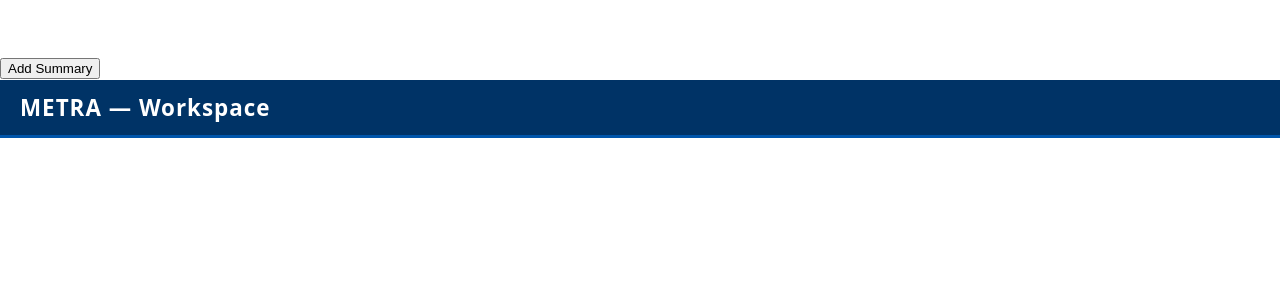
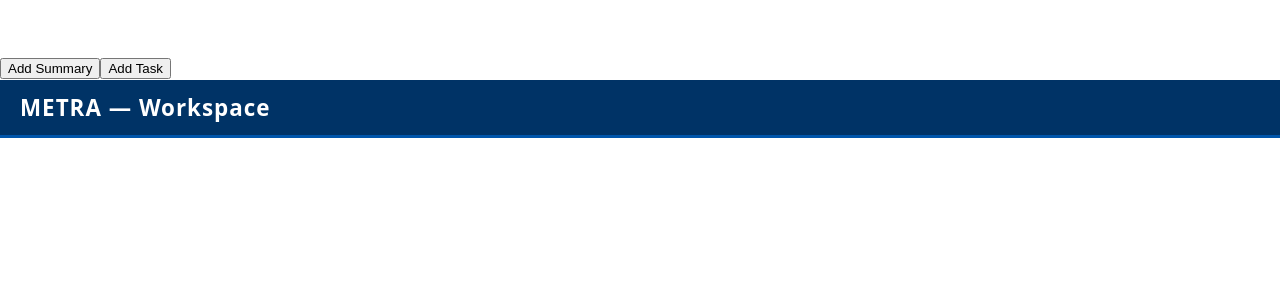
Before and after one commit to johnjkelly1945-ops/project-tracker-vite-pwa-v15, a React (Vite) app: page / in a window 1280 px wide. Shown: the top 300 px of the page. Built offline with nearby package versions, Linux system fonts and the light colour scheme.

Commit message:
Stage 21.3.B — Workspace task creation (inactive, session-only)

```diff
--- a/src/components/PreProject.jsx
+++ b/src/components/PreProject.jsx
@@ -1,68 +1,106 @@
+import { useState } from "react";
+import AddItemPopup from "./AddItemPopup";
+
 /*
 =====================================================================
 METRA — PreProject.jsx
-Stage 21.3.A — Summary Creation via Workspace Owner
+Stage 21.3.B — Add Task (workspace, inactive)
 ---------------------------------------------------------------------
-• PreProject is a renderer / intent-raiser
-• Does NOT own tasks or summaries
-• Calls onAddSummary to mutate authoritative state in App
-• No task creation
-• No activation / popup changes
+• Workspace-only task creation
+• Tasks default to inactive
+• No popup on task click
+• No activation
+• No persistence
 =====================================================================
 */
 
-export default function PreProject({
-  tasks = [],
-  summaries = [],
-  onAddSummary
-}) {
+export default function PreProject() {
+  const [tasks, setTasks] = useState([]);
+  const [summaries, setSummaries] = useState([]);
+  const [popupMode, setPopupMode] = useState(null);
+
   /* -------------------------------------------------
-     Summary creation (PM-by-convention)
+     Create Summary
      ------------------------------------------------- */
   function handleAddSummary() {
-    // PM-only authority is semantic; enforcement deferred (no login yet)
     const title = window.prompt("Summary title");
-    if (!title || !title.trim()) return;
-    onAddSummary(title);
+    if (!title) return;
+
+    setSummaries(prev => [
+      ...prev,
+      {
+        id: crypto.randomUUID(),
+        title: title.trim()
+      }
+    ]);
+  }
+
+  /* -------------------------------------------------
+     Create Task (inactive)
+     ------------------------------------------------- */
+  function handleAddTask(payload) {
+    setTasks(prev => [
+      ...prev,
+      {
+        id: crypto.randomUUID(),
+        title: payload.title,
+        summaryId: payload.summaryId ?? null,
+        active: false
+      }
+    ]);
+
+    setPopupMode(null);
   }
 
   /* -------------------------------------------------
      Render helpers
      ------------------------------------------------- */
-  const tasksForSummary = (id) =>
-    tasks.filter(task => task.summaryId === id);
+  const orphanTasks = tasks.filter(t => t.summaryId == null);
 
-  const orphanTasks = tasks.filter(task => task.summaryId == null);
+  const tasksForSummary = id =>
+    tasks.filter(t => t.summaryId === id);
 
   /* -------------------------------------------------
      Render
      ------------------------------------------------- */
   return (
     <div className="preproject-workspace">
-      {/* Add Summary (PM-by-convention; enforcement deferred) */}
-      <button onClick={handleAddSummary}>
-        Add Summary
-      </button>
+      <div style={{ marginBottom: "1rem" }}>
+        <button onClick={handleAddSummary}>Add Summary</button>
+        <button onClick={() => setPopupMode("add-task")}>
+          Add Task
+        </button>
+      </div>
 
       {/* Orphan tasks */}
-      {orphanTasks.map(task => (
-        <div key={task.id} style={{ cursor: "pointer" }}>
-          {task.title}
-        </div>
-      ))}
+      {orphanTasks.length > 0 && (
+        <section>
+          <h4>Orphan tasks</h4>
+          {orphanTasks.map(task => (
+            <div key={task.id}>{task.title}</div>
+          ))}
+        </section>
+      )}
 
       {/* Summaries */}
       {summaries.map(summary => (
         <section key={summary.id}>
           <h3>{summary.title}</h3>
-
           {tasksForSummary(summary.id).map(task => (
-            <div key={task.id} style={{ cursor: "pointer" }}>
-              {task.title}
-            </div>
+            <div key={task.id}>{task.title}</div>
           ))}
         </section>
       ))}
+
+      {/* Add Task popup */}
+      {popupMode === "add-task" && (
+        <AddItemPopup
+          mode="add-task"
+          summaries={summaries}
+          onConfirm={handleAddTask}
+          onCancel={() => setPopupMode(null)}
+        />
+      )}
     </div>
   );
 }
```
